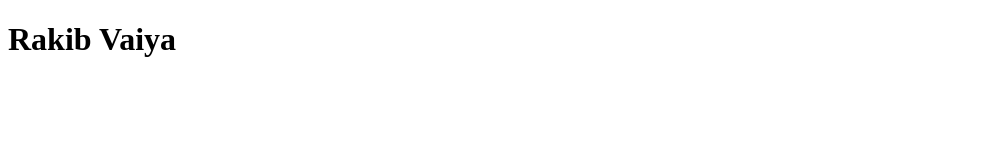
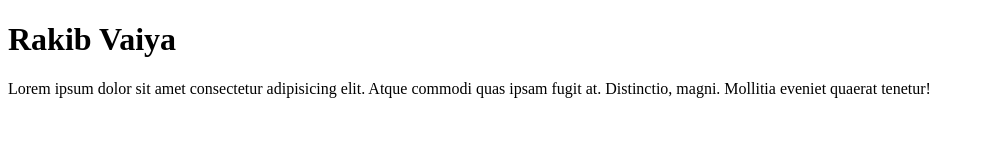
Before and after one commit to rid1617/1st-project, a plain HTML site: page index.html in a window 1280 px wide. Shown: the whole page, without its empty margins (0-984 px from the left). Drawn offline with Linux system fonts and the light colour scheme.

Commit message:
ptag-added

```diff
--- a/index.html
+++ b/index.html
@@ -7,5 +7,6 @@
 </head>
 <body>
     <h1>Rakib Vaiya</h1>
+    <p>Lorem ipsum dolor sit amet consectetur adipisicing elit. Atque commodi quas ipsam fugit at. Distinctio, magni. Mollitia eveniet quaerat tenetur!</p>
 </body>
 </html>
```
